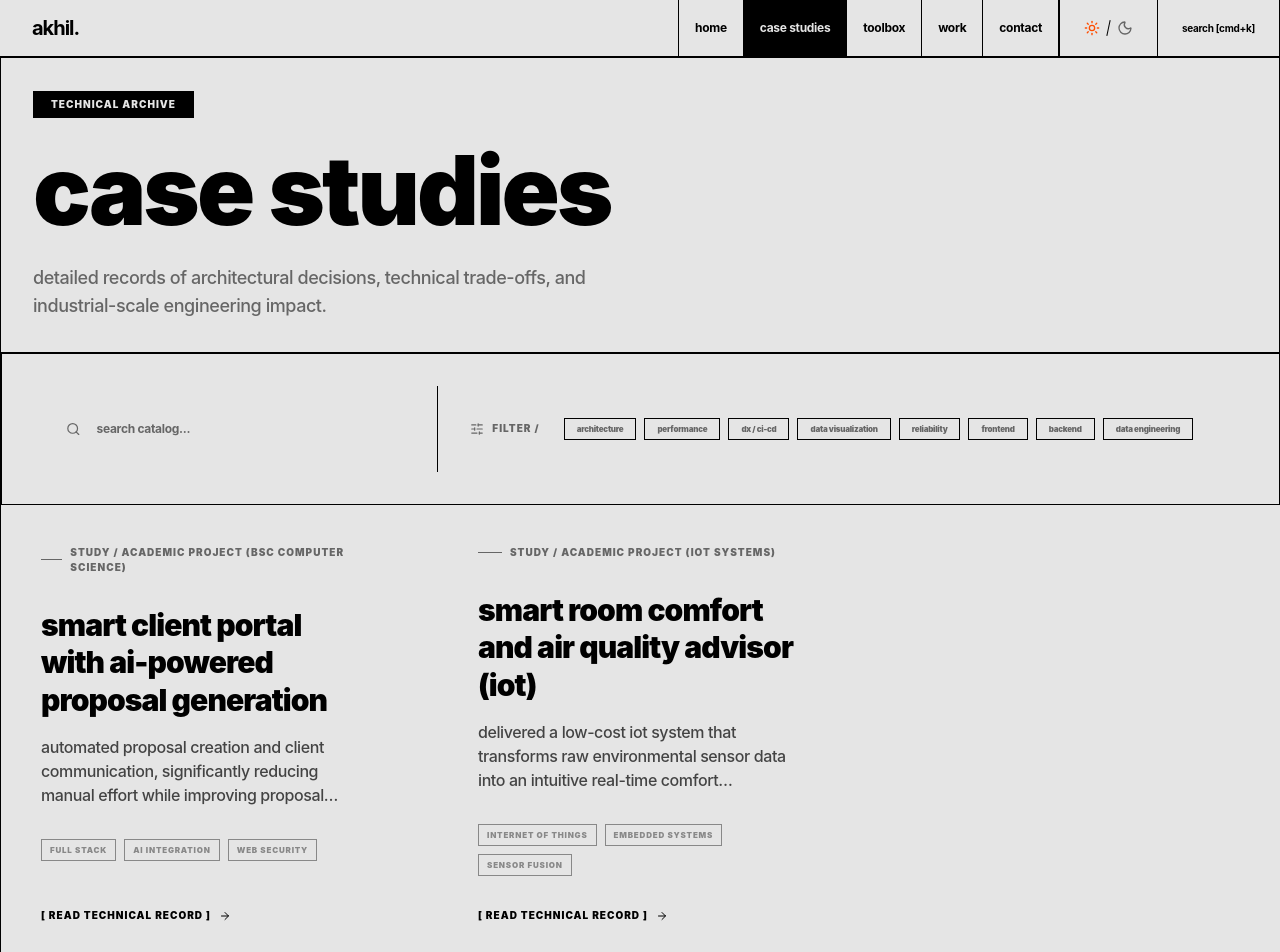
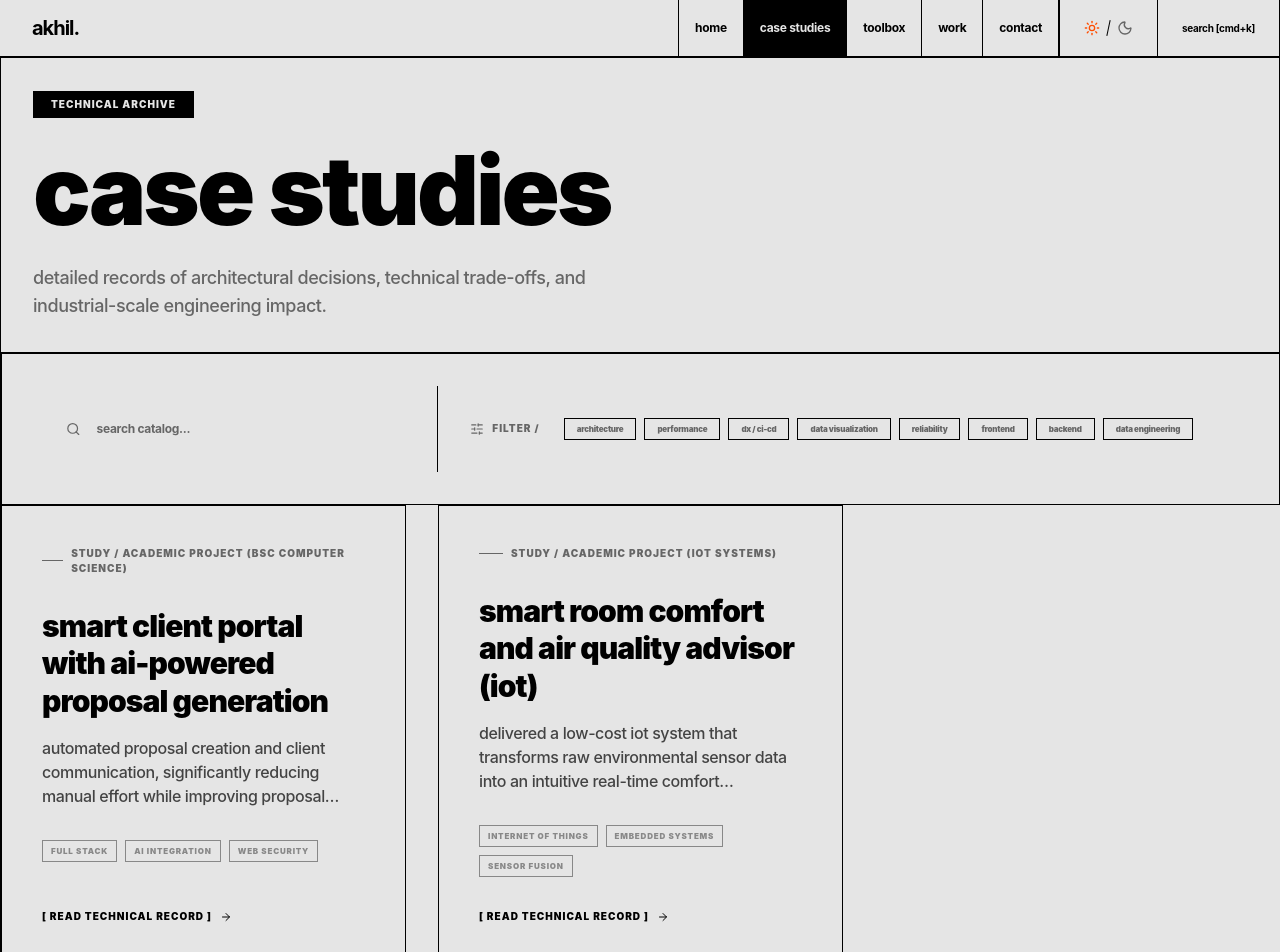
Before and after one commit to decodez/decodez.github.io, a React (Vite) app: page /case-studies in a window 1280 px wide. Shown: the top 952 px of the page. Built offline with nearby package versions, Linux system fonts and the light colour scheme.

Commit message:
style: restore case study card borders while keeping section containers borderless

```diff
--- a/src/components/CaseStudyCard.tsx
+++ b/src/components/CaseStudyCard.tsx
@@ -10,7 +10,7 @@ export function CaseStudyCard({ study }: CaseStudyCardProps) {
   return (
     <Link
       to={`/case-studies/${study.slug}`}
-      className="group block bg-[var(--bg-color)] hover:bg-[var(--text-primary)] hover:text-[var(--bg-color)] transition-all p-10 flex flex-col justify-between h-full"
+      className="group block te-border bg-[var(--bg-color)] hover:bg-[var(--text-primary)] hover:text-[var(--bg-color)] transition-all p-10 flex flex-col justify-between h-full"
     >
       <div>
         <div className="flex items-center gap-2 mb-8 text-[var(--text-muted)] group-hover:text-[var(--bg-color)] transition-colors">
```
